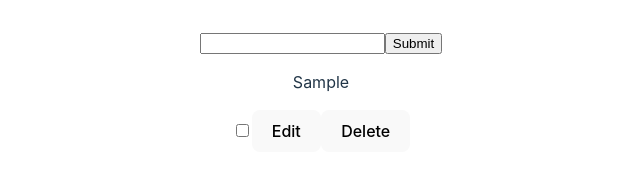
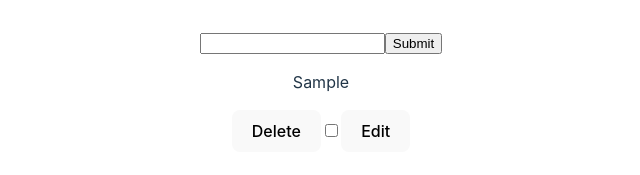
Before and after one commit to VshaunR/todo-List-With-Reducer, a React (Vite) app: page / in a window 1280 px wide. Both pictures are taken after typing "Sample" into the empty fields and a click on the input 732 px from the left and 401 px from the top of the page. Shown: the part 309-484 px from the top of the page, without its empty margins (319-959 px from the left). Built offline with nearby package versions, Linux system fonts and the light colour scheme.

Commit message:
can delete with useState

```diff
--- a/src/HandleTodo.jsx
+++ b/src/HandleTodo.jsx
@@ -2,7 +2,7 @@ import { useState } from "react"
 
 export default function HandleTodo({todos,setTodos}){
 
-  const [check,setCheck]= useState(false)
+
     function handleCheck(id){
       let getUpdate=[...todos]
         getUpdate.map((todo)=>{
@@ -19,21 +19,27 @@ export default function HandleTodo({todos,setTodos}){
 
     }
 
+    function handleDelete(id){
 
-  let list = todos.map((todo)=>{
-    return (
-    <div>
-      <p>{todo.todo}</p>
-      <input type="checkbox" value={todo.completed} id="completed" onChange={()=>handleCheck(todo.id)}/>
-      <button>Edit</button>
-      <button>Delete</button>
-    </div>
-    )
-  })
+          const del = [...todos].filter((todo)=>todo.id !==id);
+          setTodos(del)
+    }
+
+
 
   return(<>
 
-    <div> {list}</div>
+  {todos.map((todo)=>{
+    return (
+    <div key={todo.id}>
+      <p>{todo.todo}</p>
+      <button onClick={()=>handleDelete(todo.id)}>Delete</button>
+      <input type="checkbox" value={todo.completed} id="completed" onChange={()=>handleCheck(todo.id)}/>
+      <button>Edit</button>
+
+    </div>
+    )
+  })}
 
 
 
```
